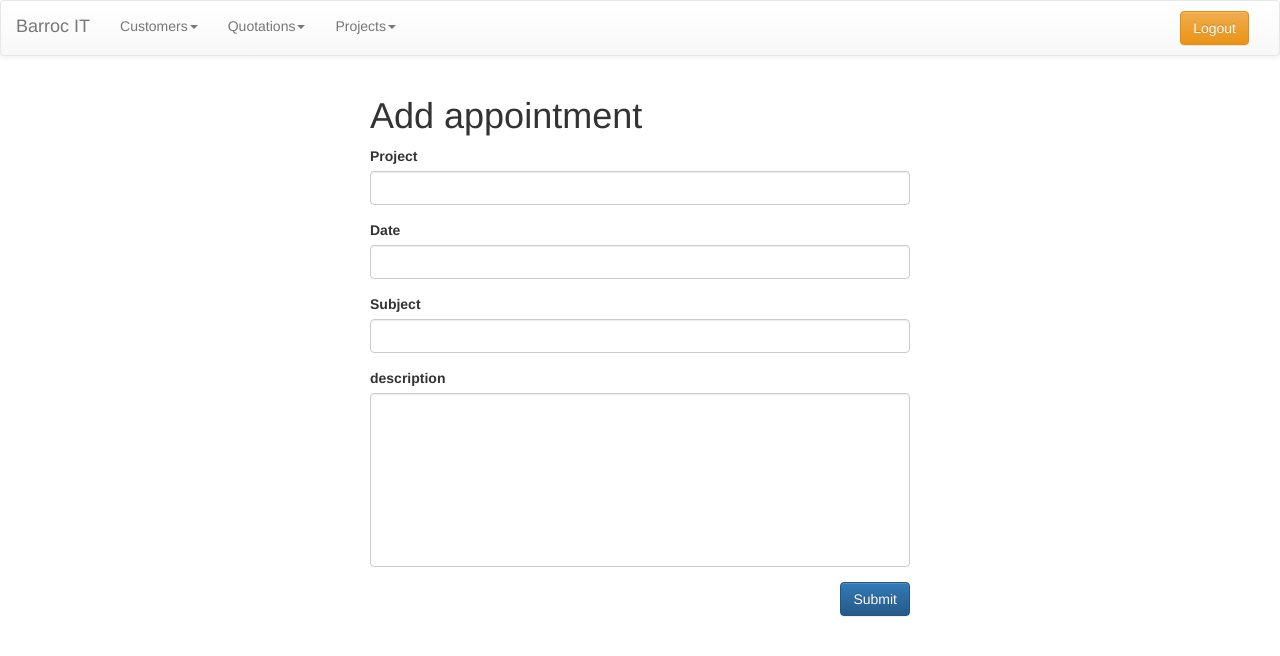
After one commit to kobus1998/barroc-it-groep-5, a PHP site: page /barroc-it-groep-5/development/public/html/Appointments/add_appointment.php in a window 1280 px wide. The commit adds this page. Shown: the top 656 px of the page. Run offline with PHP 8.4, Linux system fonts and the light colour scheme; some libraries are stand-ins or nearby versions.

Commit message:
Appointments

```diff
--- /dev/null
+++ b/development/public/html/Appointments/add_appointment.php
@@ -0,0 +1,58 @@
+<?php
+require realpath(__dir__ . '/../parts/header.php');
+
+if(isset($_SESSION['username']) && ($_SESSION['username']) != 'Sales'){
+    $user->redirectMessage('index.php', 'Not logged in');
+}
+?>
+
+<!doctype html>
+<html lang="en">
+<head>
+    <meta charset="UTF-8">
+    <title>Barroc-IT</title>
+</head>
+<body>
+	<div class="header">
+        <?php
+        include '../parts/header_sales.php';
+        ?>
+    </div>
+    <div class="main-content">
+    	<div class="container">
+    		<h1 class="col-md-6 col-md-offset-3">Add appointment</h1>
+	        <form class="col-md-6 col-md-offset-3" action="">
+
+	        	<div class="form-group">
+
+	        		<label for="company_name">Project</label>
+	        		<input class="form-control" type="text" name="company_name" id="company_name">
+
+	        	</div>
+
+	        	<div class="form-group">
+
+	        		<label for="company_name">Date</label>
+	        		<input class="form-control" type="text" name="company_name" id="company_name">
+
+	        	</div>
+
+	        	<div class="form-group">
+
+	        		<label for="company_name">Subject</label>
+	        		<input class="form-control" type="text" name="company_name" id="company_name">
+
+	        	</div>
+
+	        	<div class="form-group">
+	        		<label for="description">description</label>
+	        		<textarea class="form-control" name="description" id="description" rows="8" style="resize:none;"></textarea>
+	        	</div>
+
+	        	<input type="submit" class="btn btn-primary pull-right" value="Submit" name="add_customer" style="margin-bottom:15px">
+
+	        </form>
+	    </div>
+    </div>
+</body>
+</html>
--- a/development/public/html/customer/add_customer.php
+++ b/development/public/html/customer/add_customer.php
@@ -1,5 +1,5 @@
 <?php
-require realpath(__dir__ . '/parts/header.php');
+require realpath(__dir__ . '/../parts/header.php');
 
 if(isset($_SESSION['username']) && ($_SESSION['username']) != 'Sales'){
     $user->redirectMessage('index.php', 'Not logged in');
@@ -15,7 +15,7 @@ if(isset($_SESSION['username']) && ($_SESSION['username']) != 'Sales'){
 <body>
 	<div class="header">
         <?php
-        include 'parts/header_sales.php';
+        include '../parts/header_sales.php';
         ?>
     </div>
     <div class="main-content">
```
Also changed, not shown: development/public/html/Appointments/edit_appointment.php (added, +58 -0 lines), development/public/html/Appointments/info_appointment.php (added).
